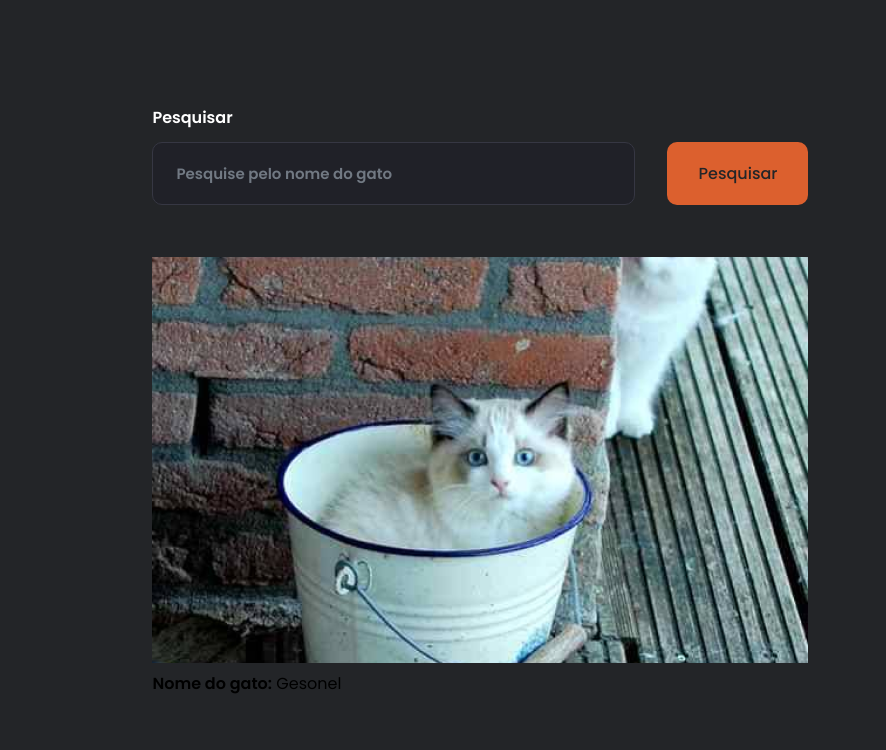
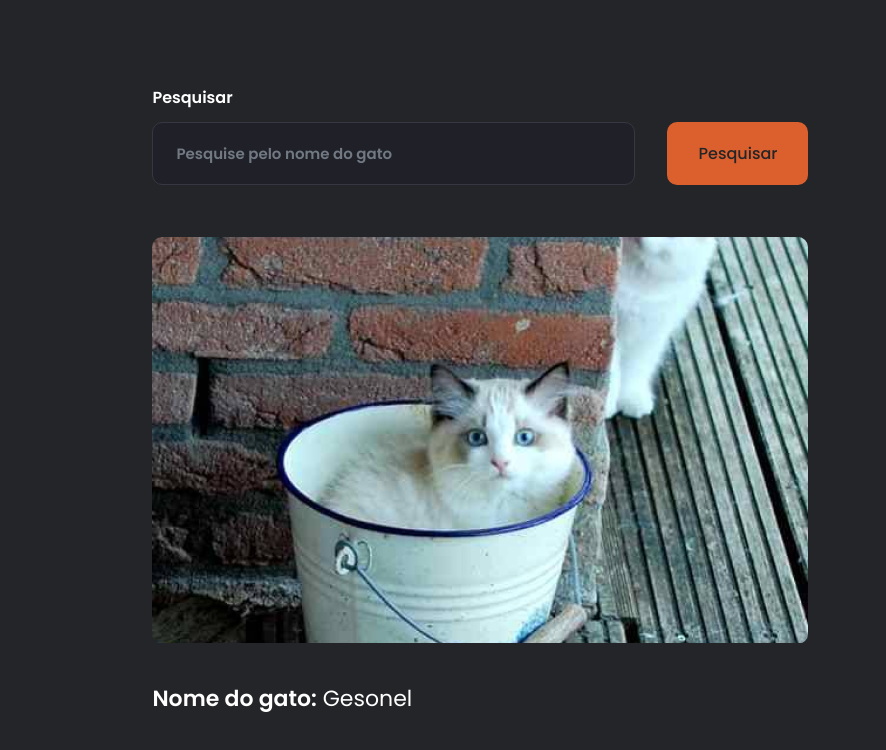
Before and after one commit to euviniciuss/cat-change, a plain HTML site: page src/index.html in a window 1280 px wide. Shown: the full height of the page, 394-1280 px from the left. Drawn offline with Linux system fonts and the light colour scheme.

Commit message:
styles: estilizando sessão de informações do gato

```diff
--- a/src/styles.css
+++ b/src/styles.css
@@ -88,4 +88,32 @@
   padding: 19px 31px;
   border-radius: 10px;
   border: transparent;
+  cursor: pointer;
+  transition: filter 0.2s ease;
 }
+
+.form-container button:hover {
+  filter: brightness(0.8);
+}
+
+.cat-info-container {
+  width: 100%;
+
+  display: flex;
+  flex-direction: column;
+  gap: 38px;
+}
+
+.cat-info-container img {
+  object-fit: cover;
+  border-radius: 10px;
+
+  width: 656px;
+  height: 406.05px;
+}
+
+.cat-info-container p {
+  color: var(--white);
+  font-weight: 400;
+  font-size: 22px;
+}
```
